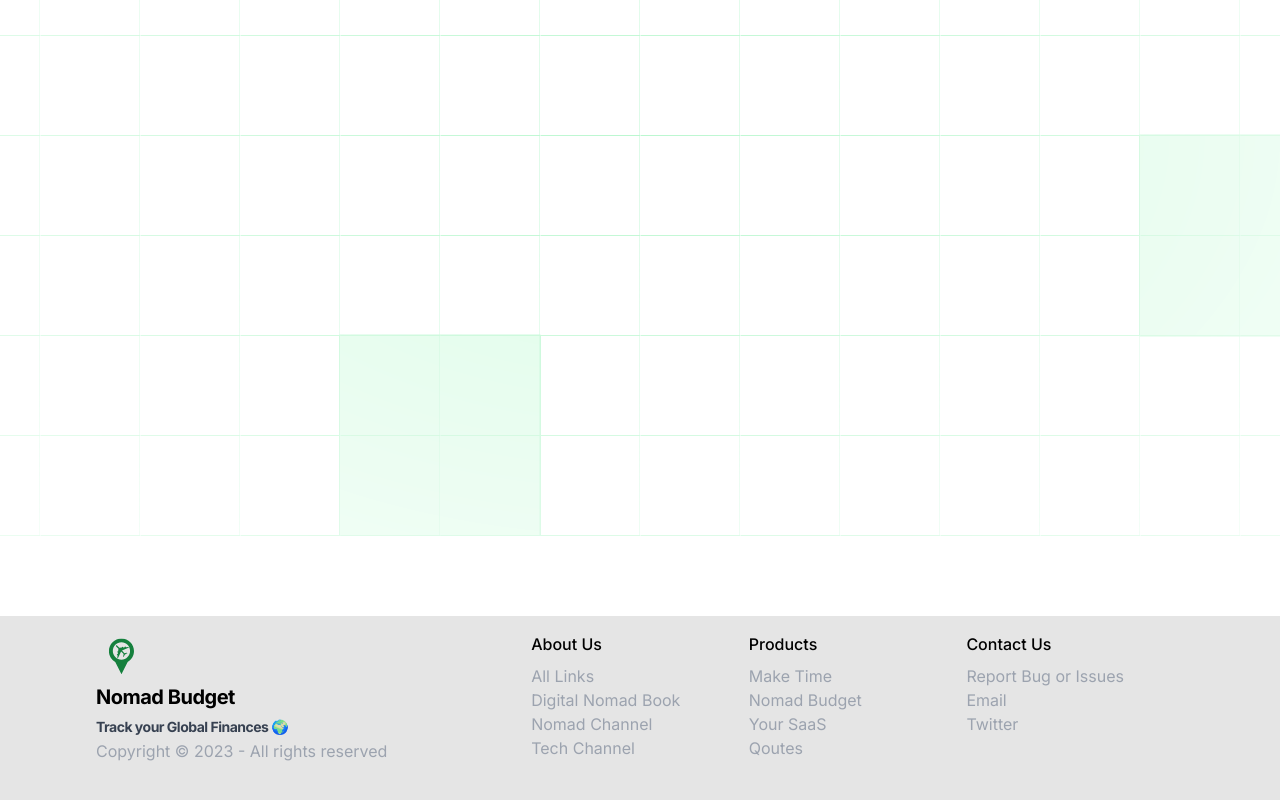
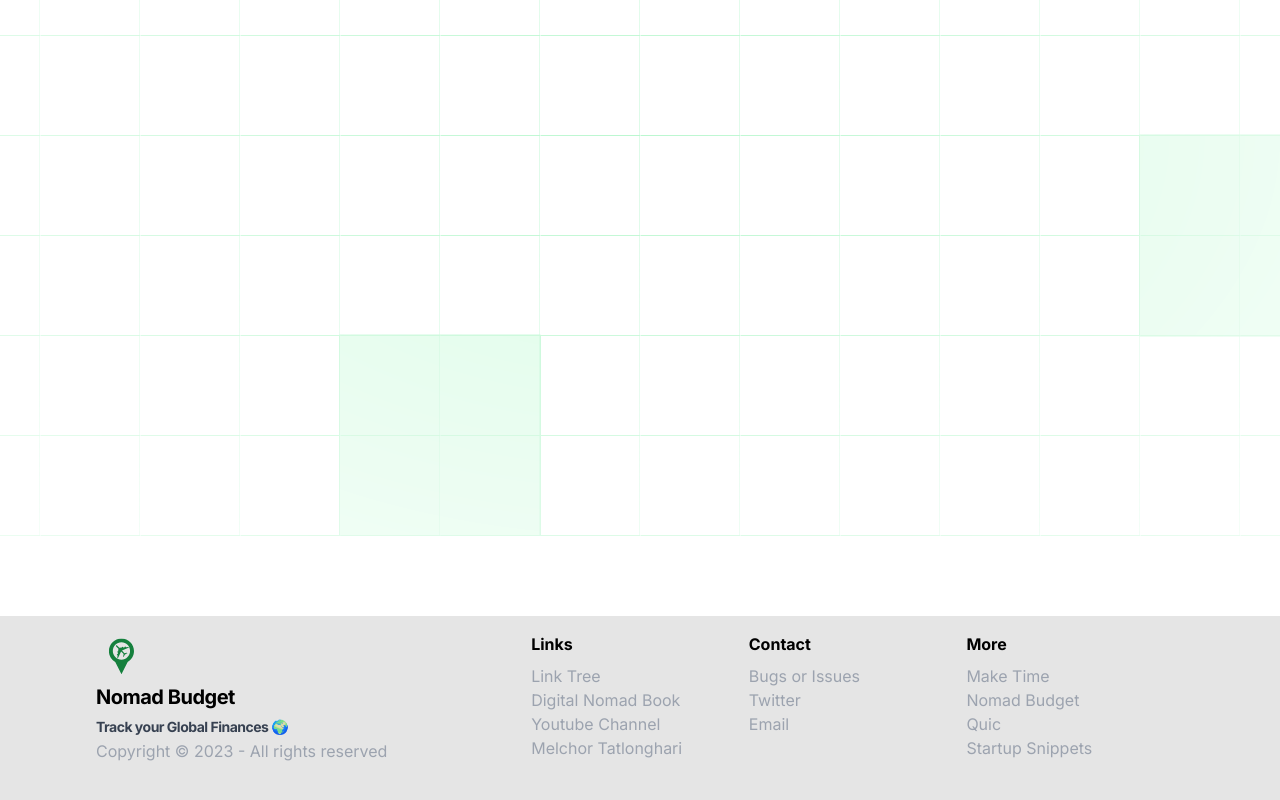
Before and after one commit to mel3kings/nomad-budget, a Next.js app: page /openai in a window 1280 px wide. Shown: the part 264-1064 px from the top of the page. Built offline with nearby package versions, Linux system fonts and the light colour scheme; no server answers.

Commit message:
fix bottom nav

```diff
--- a/src/app/common/bottom-nav.js
+++ b/src/app/common/bottom-nav.js
@@ -23,14 +23,14 @@ export const BottomNav = () => {
             </ul>
           </div>
           <div className="w-full md:w-1/5 mb-4">
-            <h3 className="text-md mb-2 font-regular">About Us</h3>
+            <h3 className="text-md mb-2 font-bold">Links</h3>
             <ul>
               <li>
                 <a
                   href="https://linktr.ee/mel3kings"
                   className="text-main-text-color hover:underline text-gray-400 font-normal "
                 >
-                  All Links
+                  Link Tree
                 </a>
               </li>
               <li>
@@ -46,7 +46,7 @@ export const BottomNav = () => {
                   href="https://www.youtube.com/@aeyandmel"
                   className="text-main-text-color hover:underline text-gray-400 font-normal "
                 >
-                  Nomad Channel
+                  Youtube Channel
                 </a>
               </li>
               <li>
@@ -54,14 +54,43 @@ export const BottomNav = () => {
                   href="https://www.youtube.com/@PrincipalDevlogs"
                   className="text-main-text-color hover:underline text-gray-400 font-normal "
                 >
-                  Tech Channel
+                  Melchor Tatlonghari
                 </a>
               </li>
             </ul>
           </div>
 
           <div className="w-full md:w-1/5 mb-4">
-            <h3 className="text-main-text-color text-md mb-2 font-regular ">Products</h3>
+            <h3 className="text-main-text-color text-md mb-2 font-bold ">Contact</h3>
+            <ul>
+              <li>
+                <a
+                  href="https://mel3kings.canny.io/application-or-feature-request"
+                  className="text-main-text-color hover:underline text-gray-400 font-normal e"
+                >
+                  Bugs or Issues
+                </a>
+              </li>
+              <li>
+                <a
+                  href="https://twitter.com/meltatlonghari"
+                  className="text-main-text-color hover:underline text-gray-400 font-normal "
+                >
+                  Twitter
+                </a>
+              </li>
+              <li>
+                <a
+                  href="emailTo:meltatlonghari3+saas@gmail.com"
+                  className="text-main-text-color hover:underline text-gray-400 font-normal "
+                >
+                  Email
+                </a>
+              </li>
+            </ul>
+          </div>
+          <div className="w-full md:w-1/5 mb-4">
+            <h3 className="text-main-text-color text-md mb-2 font-bold ">More</h3>
             <ul>
               <li>
                 <a
@@ -81,48 +110,18 @@ export const BottomNav = () => {
               </li>
               <li>
                 <a
-                  href="https://meltatlonghari.gumroad.com/l/ayqmpf"
+                  href="https://quic.make-time.net/"
                   className="text-main-text-color hover:underline text-gray-400 font-normal "
                 >
-                  Your SaaS
+                  Quic
                 </a>
               </li>
               <li>
                 <a
-                  href="https://qoutes.melchortatlonghari.com/"
+                  href="https://www.snippets.melchortatlonghari.com/"
                   className="text-main-text-color hover:underline text-gray-400 font-normal "
                 >
-                  Qoutes
-                </a>
-              </li>
-            </ul>
-          </div>
-
-          <div className="w-full md:w-1/5 mb-4">
-            <h3 className="text-main-text-color text-md mb-2 font-regular ">Contact Us</h3>
-            <ul>
-              <li>
-                <a
-                  href="https://mel3kings.canny.io/application-or-feature-request"
-                  className="text-main-text-color hover:underline text-gray-400 font-normal e"
-                >
-                  Report Bug or Issues
-                </a>
-              </li>
-              <li>
-                <a
-                  href="emailTo:meltatlonghari3+saas@gmail.com"
-                  className="text-main-text-color hover:underline text-gray-400 font-normal "
-                >
-                  Email
-                </a>
-              </li>
-              <li>
-                <a
-                  href="https://twitter.com/meltatlonghari"
-                  className="text-main-text-color hover:underline text-gray-400 font-normal "
-                >
-                  Twitter
+                  Startup Snippets
                 </a>
               </li>
             </ul>
```
